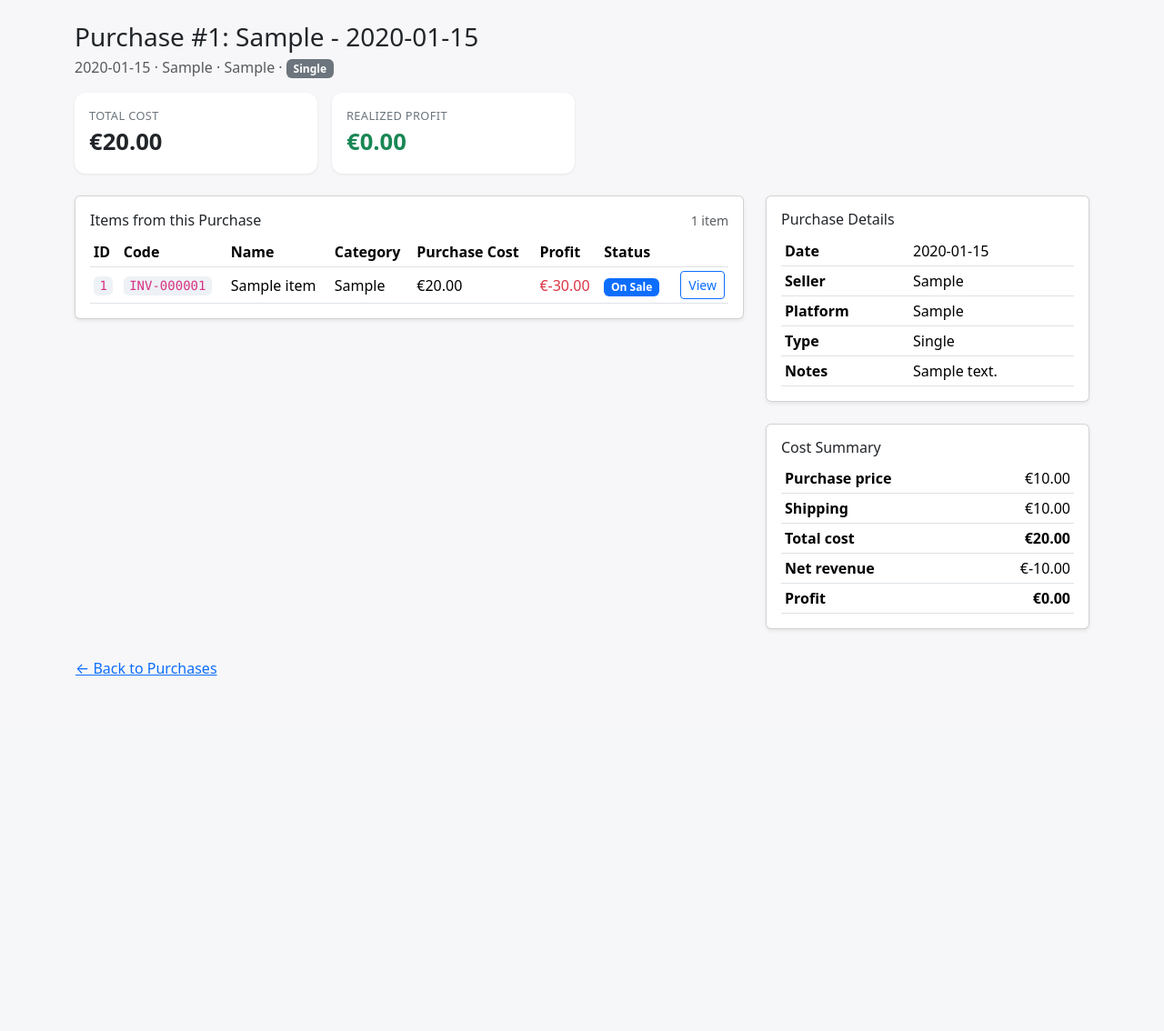
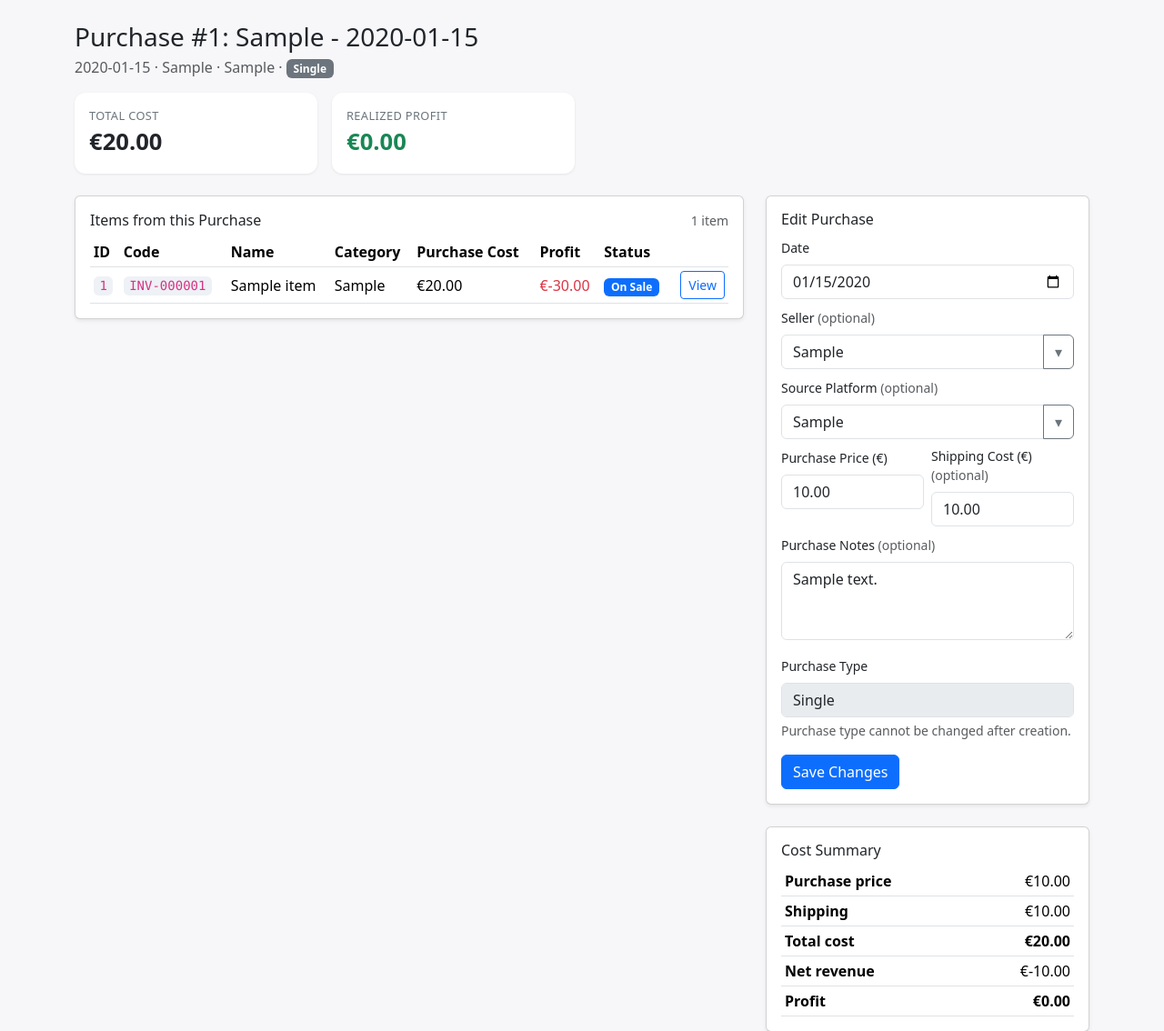
Before and after one commit to Dommus/Resale-Desk, a Flask app: page /purchases/1 in a window 1280 px wide. Shown: the part 56-1190 px from the top of the page at 91% size. Before the commit the page ends 799 px from the top, so only its background shows below. Run offline with Flask 3, Linux system fonts and the light colour scheme; a user stored in the database is signed in; tables that the repository leaves empty hold one stand-in row (values such as "Sample post").

Commit message:
UI tweaks

```diff
--- a/app.py
+++ b/app.py
@@ -427,7 +427,31 @@ def choose_purchase_type():
 @login_required
 def view_purchase(purchase_id):
     purchase = Purchase.query.filter_by(id=purchase_id, user_id=current_user.id).first_or_404()
-    return render_template("purchases/purchases_view.html", purchase=purchase)
+    return render_template(
+        "purchases/purchases_view.html",
+        purchase=purchase,
+        **get_purchase_form_options(current_user.id),
+    )
+
+
+@app.route('/purchases/<int:purchase_id>/edit', methods=['POST'])
+@login_required
+def edit_purchase(purchase_id):
+    purchase = Purchase.query.filter_by(
+        id=purchase_id,
+        user_id=current_user.id,
+    ).first_or_404()
+
+    purchase.date = parse_date(request.form.get('date'), default=purchase.date)
+    purchase.seller = request.form.get('seller', '').strip() or None
+    purchase.platform = request.form.get('platform', '').strip() or None
+    purchase.purchase_price = parse_decimal(request.form.get('purchase_price'))
+    purchase.shipping_cost = parse_decimal(request.form.get('shipping_cost'))
+    purchase.notes = request.form.get('purchaseNotes', '').strip() or None
+
+    db.session.commit()
+    flash('Purchase updated.', 'success')
+    return redirect(url_for('view_purchase', purchase_id=purchase.id))
 
 @app.route("/purchases/<int:purchase_id>/add", methods=["GET", "POST"])
 @login_required
@@ -612,7 +636,7 @@ def new_sale(item_id):
         flash("Sale recorded.", "success")
         return redirect(url_for("view_item", item_id=item.id))
 
-    return render_template("sales/new.html", item=item)
+    return render_template("sales/sales_new.html", item=item)
 
 
 #########################
--- a/templates/purchases/purchases_view.html
+++ b/templates/purchases/purchases_view.html
@@ -1,4 +1,5 @@
 {% extends "layout.html" %}
+{% from "helpers/form_macros.html" import suggestion_input, suggestion_datalist %}
 {% block title %}Purchase #{{ purchase.id }}{% endblock %}
 {% block content %}
 
@@ -100,14 +101,41 @@
     <div class="col-lg-4">
         <div class="card shadow-sm">
             <div class="card-body">
-                <h6 class="card-title">Purchase Details</h6>
-                <table class="table table-sm mb-0">
-                    <tr><th>Date</th><td>{{ purchase.date }}</td></tr>
-                    <tr><th>Seller</th><td>{{ purchase.seller or "-" }}</td></tr>
-                    <tr><th>Platform</th><td>{{ purchase.platform or "-" }}</td></tr>
-                    <tr><th>Type</th><td>{{ purchase.purchase_type.value }}</td></tr>
-                    {% if purchase.notes %}<tr><th>Notes</th><td>{{ purchase.notes }}</td></tr>{% endif %}
-                </table>
+                <h6 class="card-title">Edit Purchase</h6>
+                <form method="post" action="{{ url_for('edit_purchase', purchase_id=purchase.id) }}">
+                    <div class="mb-2">
+                        <label class="form-label small">Date</label>
+                        <input type="date" class="form-control" name="date" value="{{ purchase.date.isoformat() }}" required>
+                    </div>
+                    <div class="mb-2">
+                        <label class="form-label small">Seller <span class="text-muted">(optional)</span></label>
+                        {{ suggestion_input('seller', purchase.seller, 'seller-options', 'e.g. livestream, Vinted user...') }}
+                    </div>
+                    <div class="mb-2">
+                        <label class="form-label small">Source Platform <span class="text-muted">(optional)</span></label>
+                        {{ suggestion_input('platform', purchase.platform, 'platform-options', 'e.g. TikTok, Vinted...') }}
+                    </div>
+                    <div class="row g-2 mb-2">
+                        <div class="col-6">
+                            <label class="form-label small">Purchase Price (€)</label>
+                            <input type="number" step="0.01" min="0" class="form-control" name="purchase_price" value="{{ purchase.purchase_price or 0 }}" required>
+                        </div>
+                        <div class="col-6">
+                            <label class="form-label small">Shipping Cost (€) <span class="text-muted">(optional)</span></label>
+                            <input type="number" step="0.01" min="0" class="form-control" name="shipping_cost" value="{{ purchase.shipping_cost or 0 }}">
+                        </div>
+                    </div>
+                    <div class="mb-3">
+                        <label class="form-label small">Purchase Notes <span class="text-muted">(optional)</span></label>
+                        <textarea class="form-control" name="purchaseNotes" rows="3">{{ purchase.notes or '' }}</textarea>
+                    </div>
+                    <div class="mb-3">
+                        <label class="form-label small">Purchase Type</label>
+                        <input type="text" class="form-control" value="{{ purchase.purchase_type.value }}" disabled>
+                        <div class="form-text">Purchase type cannot be changed after creation.</div>
+                    </div>
+                    <button type="submit" class="btn btn-primary">Save Changes</button>
+                </form>
             </div>
         </div>
 
@@ -126,8 +154,15 @@
     </div>
 </div>
 
+{{ suggestion_datalist('seller-options', used_sellers) }}
+{{ suggestion_datalist('platform-options', used_platforms) }}
+
 <div class="mt-4">
     <a href="{{ url_for('purchases') }}" class="btn btn-link px-0">&larr; Back to Purchases</a>
 </div>
 
 {% endblock %}
+
+{% block scripts %}
+<script src="{{ url_for('static', filename='js/suggestions.js') }}"></script>
+{% endblock %}
```
Also changed, not shown: templates/inventory/inventory_view.html (+6 -6 lines).
